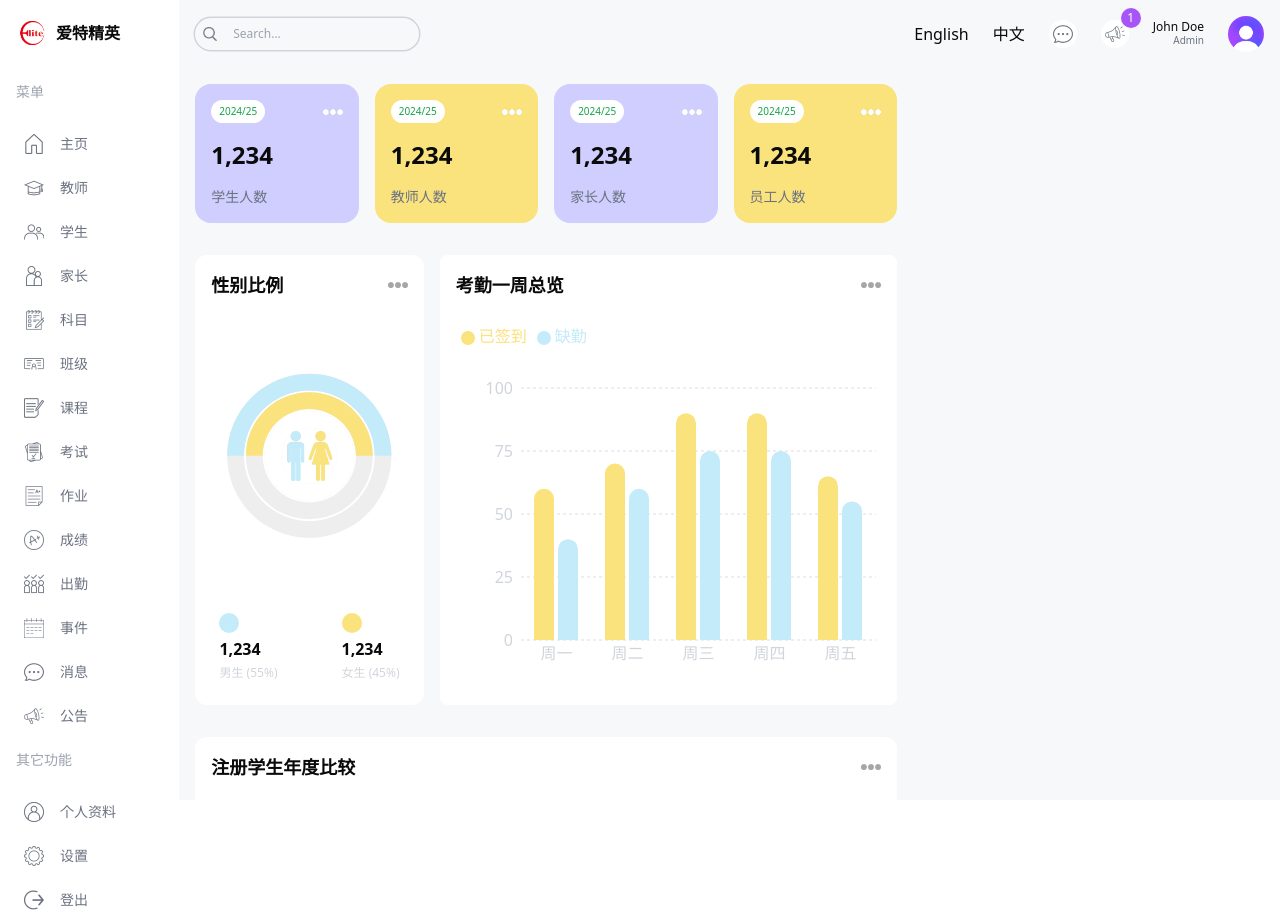
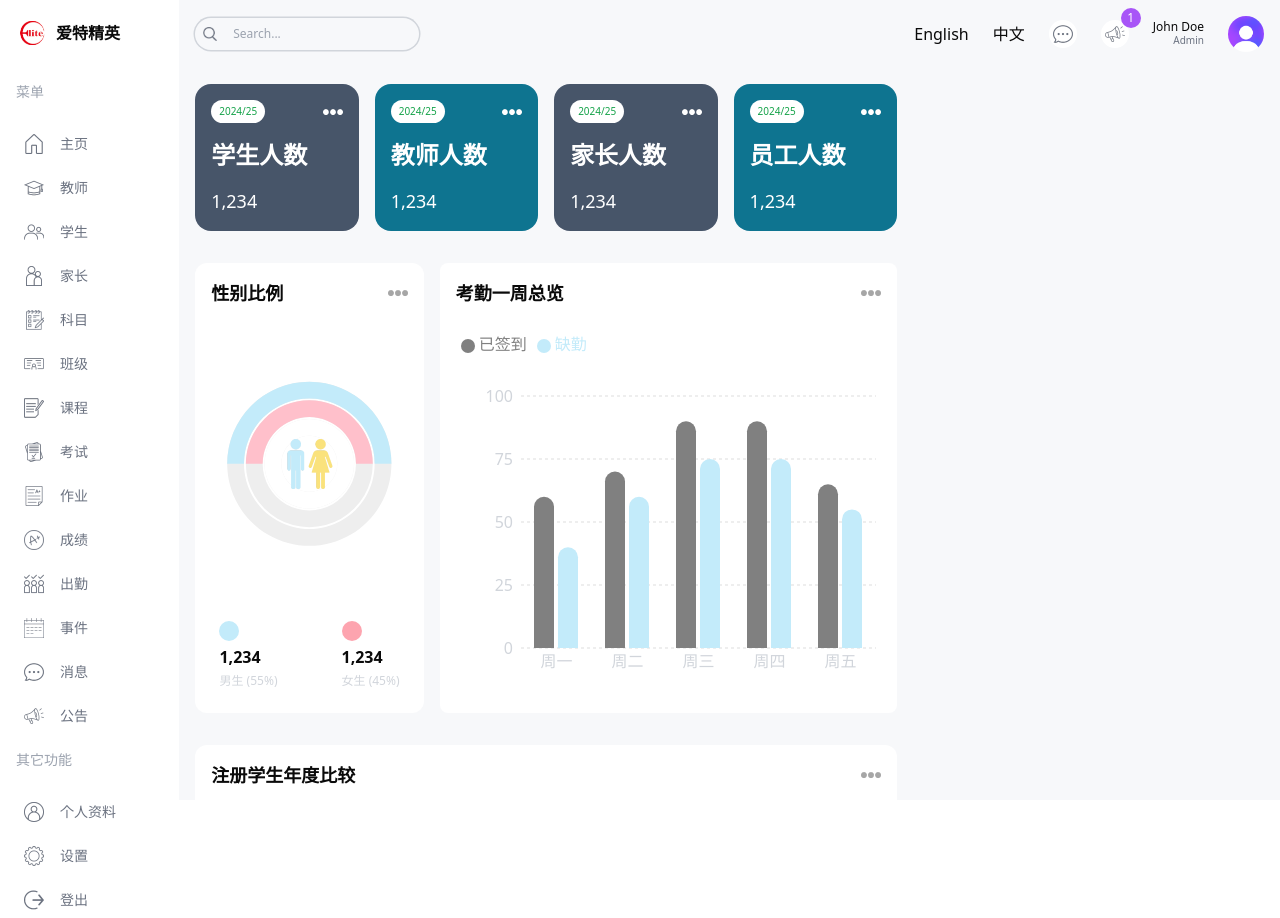
Before and after one commit to atjyschool/School, a Next.js app in the folder School-starter/: page /cn/admin in a window 1280 px wide. Built offline with nearby package versions, Linux system fonts and the light colour scheme.

Commit message:
charts color

```diff
--- a/School-starter/src/app/[locale]/components/AttendanceChart.tsx
+++ b/School-starter/src/app/[locale]/components/AttendanceChart.tsx
@@ -96,7 +96,7 @@ const AttendanceChart = () => {
           <Bar
             dataKey="present"
             name="present"
-            fill="#FAE27C"
+            fill="grey"
             legendType="circle"
             radius={[10, 10, 0, 0]}
           />
--- a/School-starter/src/app/[locale]/components/CountChart.tsx
+++ b/School-starter/src/app/[locale]/components/CountChart.tsx
@@ -17,7 +17,7 @@ const data = [
   {
     name: "Girls",
     count: 53,
-    fill: "#FAE27C",
+    fill: "pink",
   },
   {
     name: "Boys",
@@ -65,7 +65,7 @@ const CountChart = () => {
           <h2 className="text-xs text-gray-300">{t("Boys")} (55%)</h2>
         </div>
         <div className="flex flex-col gap-1">
-          <div className="w-5 h-5 bg-lamaYellow rounded-full" />
+          <div className="w-5 h-5 bg-rose-300 rounded-full" />
           <h1 className="font-bold">1,234</h1>
           <h2 className="text-xs text-gray-300">{t("Girls")} (45%)</h2>
         </div>
--- a/School-starter/src/app/[locale]/components/EnrollmentChart.tsx
+++ b/School-starter/src/app/[locale]/components/EnrollmentChart.tsx
@@ -120,13 +120,13 @@ const EnrollmentChart = () => {
           <Line
             type="monotone"
             dataKey="_2023"
-            stroke="#C3EBFA"
+            stroke="grey"
             strokeWidth={5}
           />
           <Line
             type="monotone"
             dataKey="_2024"
-            stroke="#CFCEFF"
+            stroke="red"
             strokeWidth={5}
           />
         </LineChart>
--- a/School-starter/src/app/[locale]/components/UserCard.tsx
+++ b/School-starter/src/app/[locale]/components/UserCard.tsx
@@ -4,15 +4,16 @@ import {useTranslations} from 'next-intl';
 const UserCard = ({ type }: { type: string }) => {
     const t = useTranslations('UserCards');
   return (
-    <div className="rounded-2xl odd:bg-lamaPurple even:bg-lamaYellow p-4 flex-1 min-w-[130px]">
+    <div className="rounded-2xl odd:bg-slate-600 even:bg-cyan-700 p-4 flex-1 min-w-[130px]">
       <div className="flex justify-between items-center">
         <span className="text-[10px] bg-white px-2 py-1 rounded-full text-green-600">
           2024/25
         </span>
         <Image src="/more.png" alt="" width={20} height={20} />
       </div>
-      <h1 className="text-2xl font-semibold my-4">1,234</h1>
-      <h2 className="capitalize text-sm font-medium text-gray-500">{t(type)}</h2>
+
+      <h1 className="text-2xl font-semibold my-4 odd: text-white ">{t(type)}</h1>
+      <h2 className="capitalize text-lg font-medium text-white">1,234</h2>
     </div>
   );
 };
```
